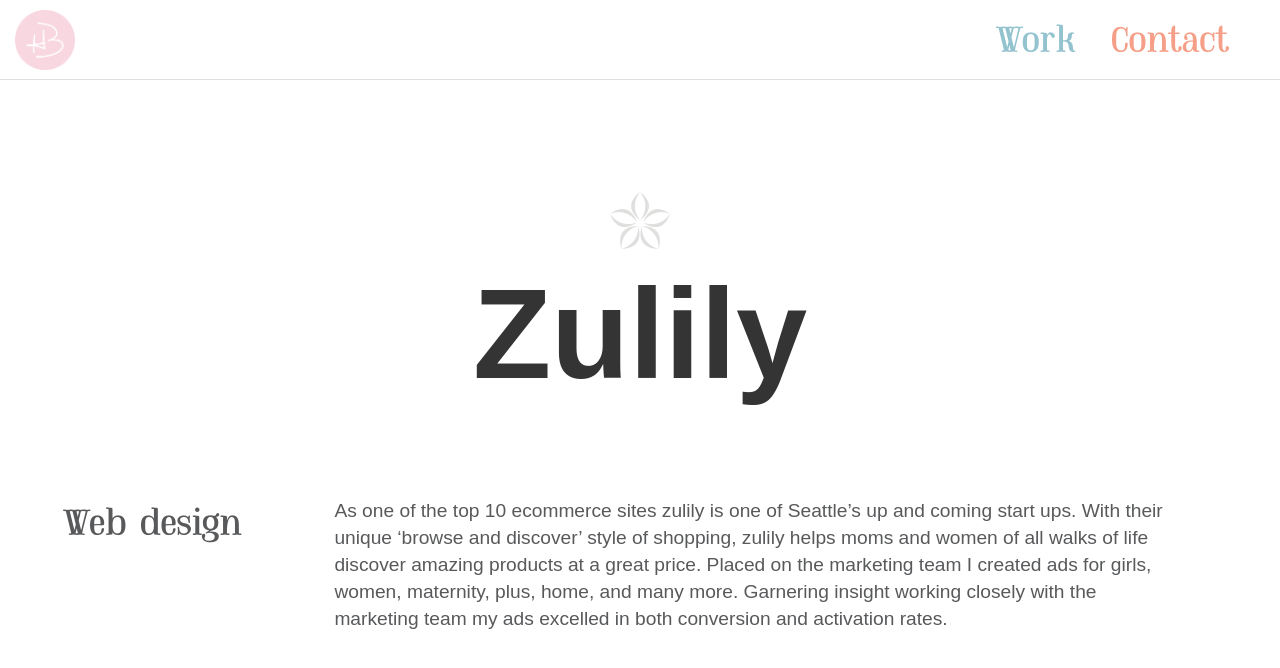
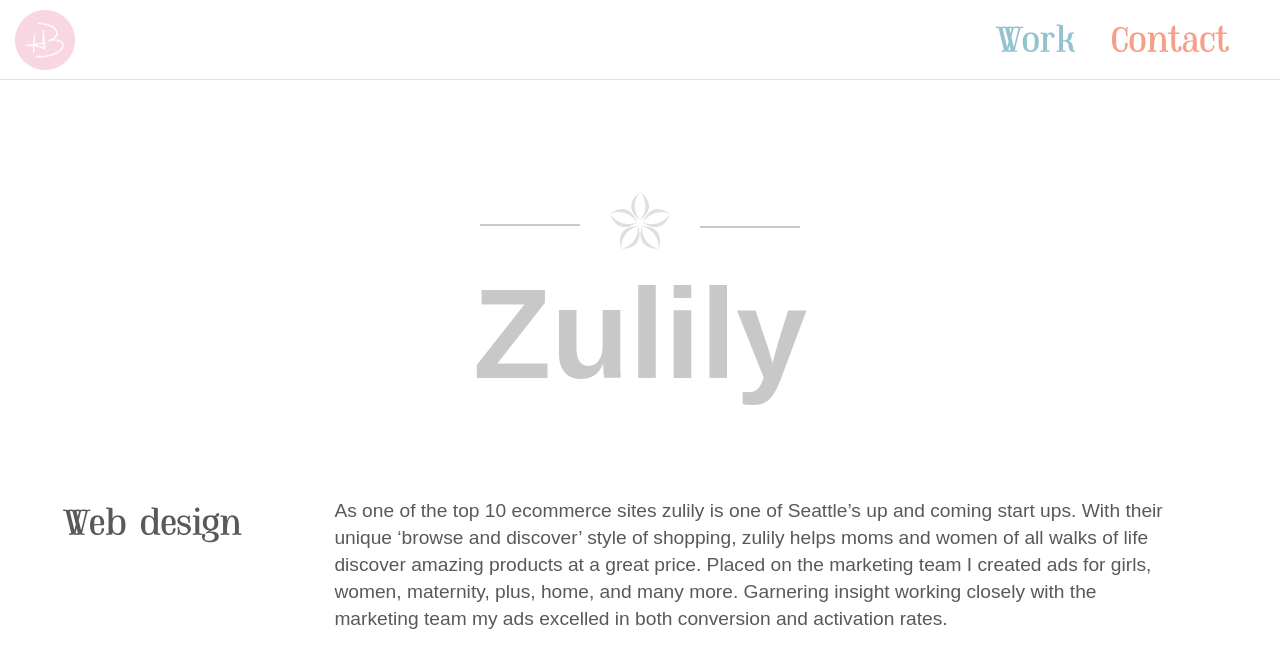
Before and after one commit to tcandens/himynameisholly.com, a Jekyll site: the page built from src/_posts/2015-01-06-zulily.md, in a window 1280 px wide and 900 px high. Shown: the top 668 px of the window. Built offline with Jekyll 4.4.1, drawn with Linux system fonts in a browser that asks for light colours; nearby versions of some CDN libraries; Markdown is read by kramdown in place of the engine named in the settings.

Commit message:
Responsive project logo fixtures, tweak shuffle position

```diff
--- a/src/assets/scss/_header.scss
+++ b/src/assets/scss/_header.scss
@@ -31,7 +31,7 @@
 .index-header-shuffle {
   position: absolute;
   top: -1em;
-  left: 50%;
+  left: 53%;
   margin-left: 11em;
   width: 3em;
   height: 6em;
--- a/src/assets/stylesheets/style.css
+++ b/src/assets/stylesheets/style.css
@@ -387,7 +387,7 @@
 .index-header-shuffle {
   position: absolute;
   top: -1em;
-  left: 50%;
+  left: 53%;
   margin-left: 11em;
   width: 3em;
   height: 6em;
@@ -884,6 +884,11 @@
 .post-do .project-logo:before, .post-do .project-logo:after {
   background-color: #6e6f2e; }
 
+.post-zulily .project-title {
+  color: #c8c8c8; }
+.post-zulily .project-logo:before, .post-zulily .project-logo:after {
+  background-color: #c8c8c8; }
+
 .paginate-container {
   position: fixed;
   width: 100%;
@@ -1035,7 +1040,15 @@
     display: none;
     visibility: hidden; }
   .index-header-copy-xaxis {
-    font-size: 0.8em; } }
+    font-size: 0.8em; }
+  .project-logo:before, .project-logo:after {
+    width: 50%; }
+  .project-logo:before {
+    left: -50%; }
+  .project-logo:after {
+    left: 100%; }
+  .index-header-shuffle {
+    left: 50%; } }
 
 @media (max-width: 400px) {
   .project-list-item {
```
Also changed, not shown: src/assets/scss/_post.scss (+11 -3 lines), src/assets/scss/_responsive.scss (+12 -1 lines).
